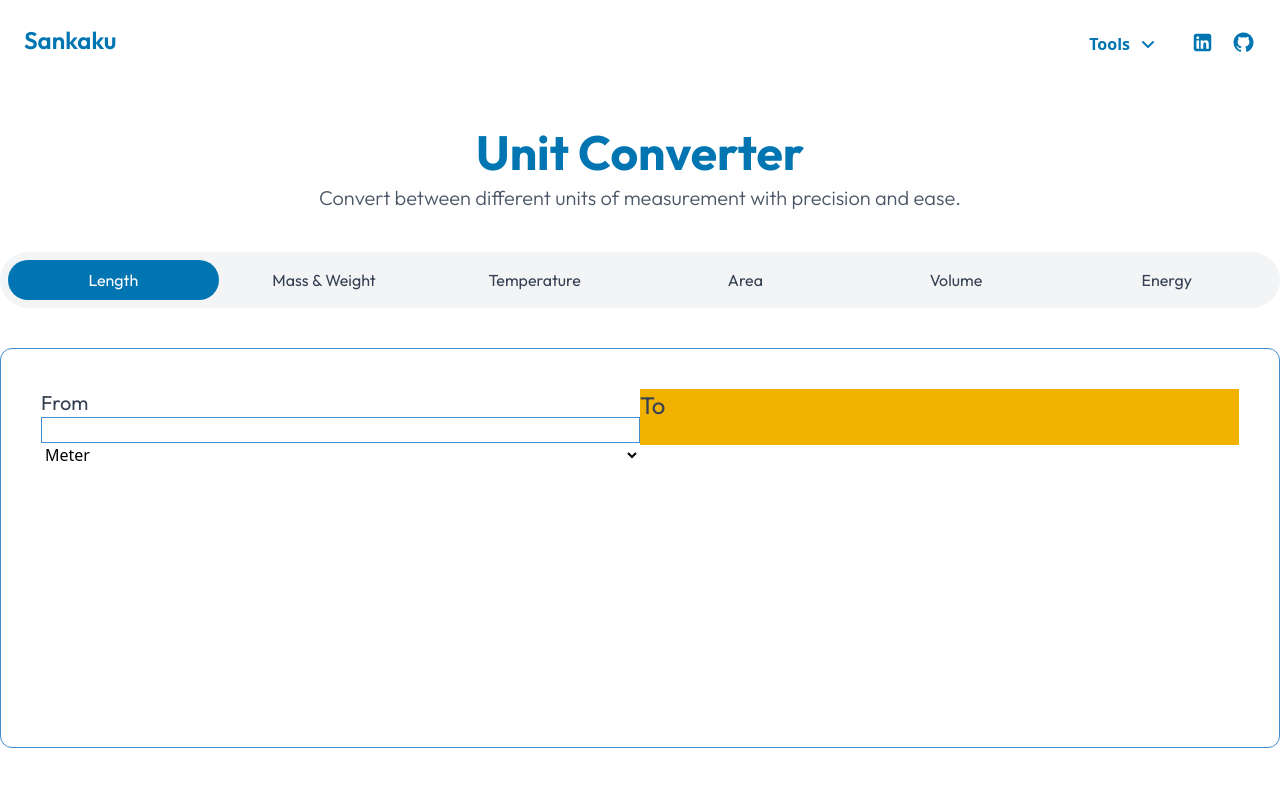
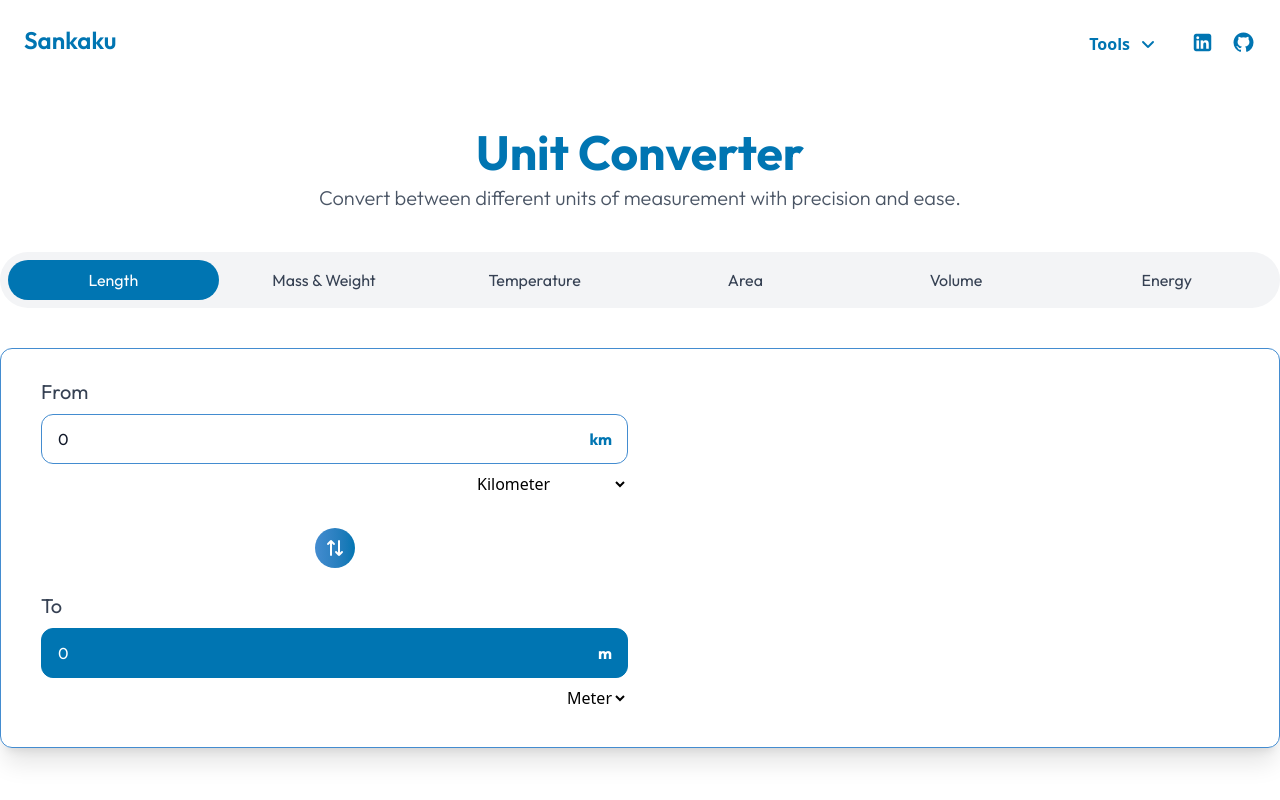
Before and after one commit to ramadityo/sankaku, a React (Vite) app: page /unit-converter in a window 1280 px wide. Built offline with nearby package versions, Linux system fonts and the light colour scheme.

Commit message:
fix typo in readme.md, add Length conversion and swap feature

```diff
--- a/src/components/UnitConverter/LengthBox.jsx
+++ b/src/components/UnitConverter/LengthBox.jsx
@@ -1,10 +1,11 @@
-import React, {useState} from 'react'
+import React, { useEffect, useRef, useState } from "react";
+import { convertLength } from "../../lib/math";
 
 export default function LengthBox() {
-
-  const [fromUnit, setFromUnit] = useState(0);
-  const [toUnit, setToUnit] = useState(0);
+    const [fromUnit, setFromUnit] = useState("Kilometer");
+    const [toUnit, setToUnit] = useState("Meter");
     const [fromValue, setFromValue] = useState(0);
+    const [previewToValue, setPreviewToValue] = useState(0);
     const [toValue, setToValue] = useState(0);
 
     const [lengthUnits, setLengthUnits] = useState([
@@ -24,28 +25,117 @@ export default function LengthBox() {
             name: "Millimeter",
             symbol: "mm",
         },
-  ])
+        {
+            name: "Micrometer",
+            symbol: "μm",
+        },
+        {
+            name: "Nanometer",
+            symbol: "nm",
+        },
+        {
+            name: "Picometer",
+            symbol: "pm",
+        },
+        {
+            name: "Inch",
+            symbol: "in",
+        },
+        {
+            name: "Foot",
+            symbol: "ft",
+        },
+        {
+            name: "Yard",
+            symbol: "yd",
+        },
+        {
+            name: "Light Year",
+            symbol: "ly",
+        },
+        {
+            name: "Astronomical Unit",
+            symbol: "au",
+        },
+    ]);
+
+    const handleConvert = () => {
+        const resultValue = convertLength(fromValue, fromUnit, toUnit);
+
+        const formattedValue = resultValue.toLocaleString("en-US", { maximumFractionDigits: 6 });
+        setToValue(resultValue);
+        setPreviewToValue(formattedValue);
+    };
+
+    useEffect(() => {
+        handleConvert();
+    }, [fromValue, fromUnit, toUnit]);
 
     return (
-    <div className='mt-10 w-full h-[50vh] p-10 rounded-xl border border-blue-secondary flex'>
-      <div className='h-max flex-1'>
-        <p className='font-outfit text-gray-700 text-xl'>From</p>
-        <input className='w-full runded-md outline-none border border-blue-secondary' type="text" name="fromValue" id="fromValue" onChange={(e) => setFromValue(e.target.value)} />
-        <select name="fromUnit" id="fromUnit" className='w-full'>
-          {
-            lengthUnits.map((unit, index) => (
-              <option key={index} value={unit.symbol}>{unit.name}</option>
-            ))
-          }
+        <div className="mt-10 w-full h-[50vh] p-10 rounded-xl border border-blue-secondary shadow-xl flex gap-6 items-center">
+            <div className="flex-1 flex flex-col justify-center gap-6">
+                <div className="h-max flex-1">
+                    <p className="font-outfit text-gray-700 text-xl mb-2">From</p>
+                    <div className="relative">
+                        <input
+                            className="w-full outline-none border border-blue-secondary py-3 px-4 font-outfit text-gray-900 rounded-xl"
+                            type="text"
+                            name="fromValue"
+                            id="fromValue"
+                            value={fromValue}
+                            onChange={(e) => {
+                                setFromValue(e.target.value);
+                            }}
+                        />
+                        <div className="absolute right-0 top-0 bottom-0 flex items-center pr-4">
+                            <p className="font-outfit text-blue-primary font-bold">{lengthUnits.find((unit) => unit.name === fromUnit)?.symbol}</p>
+                        </div>
+                    </div>
+                    <div className="w-full flex justify-end">
+                        <select name="fromUnit" id="fromUnit" className="py-2 outline-none" value={fromUnit} onChange={(e) => setFromUnit(e.target.value)}>
+                            {lengthUnits.map((unit, index) => (
+                                <option key={index} value={unit.name}>
+                                    {unit.name}
+                                </option>
+                            ))}
                         </select>
                     </div>
-      <div>
+                </div>
+                <div className="w-full flex justify-center ">
+                    <button
+                        className="cursor-pointer bg-linear-to-l from-blue-primary to-blue-secondary w-[40px] h-[40px] rounded-full"
+                        onClick={(e) => {
+                            e.currentTarget.classList.toggle("animate-rotateSwap");
+                            setFromUnit(toUnit);
+                            setToUnit(fromUnit);
+                            setFromValue(toValue);
+                            setToValue(fromValue);
+                        }}
+                    >
+                        <i className="fa-solid fa-arrow-right-arrow-left text-white rotate-90"></i>
+                    </button>
+                </div>
+                <div className=" h-max flex-1">
+                    <p className="font-outfit text-gray-700 text-xl mb-2">To</p>
+                    <div className="relative">
+                        <input disabled className="disabled:cursor-not-allowed w-full outline-none bg-blue-primary border border-blue-primary py-3 px-4 font-outfit text-white rounded-xl" value={previewToValue} type="text" name="toValue" id="toValue" />
 
-      </div>
-      <div className='bg-yellow-500 h-max flex-1'>
-        <p className='font-outfit text-gray-700 text-2xl'>To</p>
-        <input className='w-full' type="text" name="fromValue" id="fromValue" onChange={(e) => setFromValue(e.target.value)} />
+                        <div className="absolute right-0 top-0 bottom-0 flex items-center pr-4">
+                            <p className="font-outfit text-white font-bold">{lengthUnits.find((unit) => unit.name === toUnit)?.symbol}</p>
                         </div>
                     </div>
-  )
+                    <div className="w-full flex justify-end relative">
+                        <select name="toUnit" id="toUnit" className="outline-none py-2 text-right" value={toUnit} onChange={(e) => setToUnit(e.target.value)}>
+                            {lengthUnits.map((unit, index) => (
+                                <option key={index} value={unit.name}>
+                                    {unit.name}
+                                </option>
+                            ))}
+                        </select>
+                    </div>
+                </div>
+            </div>
+            <div className="flex-1"></div>
+        </div>
+    );
 }
--- a/src/index.css
+++ b/src/index.css
@@ -9,8 +9,16 @@
 
   --animate-rubberBand: rubberBand 1s forwards;
   --animate-bounceAnime: bounce 1s forwards;
+  --animate-rotateSwap: rotateSwap 1s forwards cubic-bezier(0.19,1,0.22,1);
 
-
+  @keyframes rotateSwap {
+    from {
+      transform: rotate(0deg);
+    }
+    to {
+      transform: rotate(360deg);
+    }
+  }
   @keyframes rubberBand {
     0% {
       -webkit-transform: scaleX(1);
```
Also changed, not shown: 1 other file (tests, documents, lock files or other folders). Lines whose indentation alone changed are shown as unchanged.
